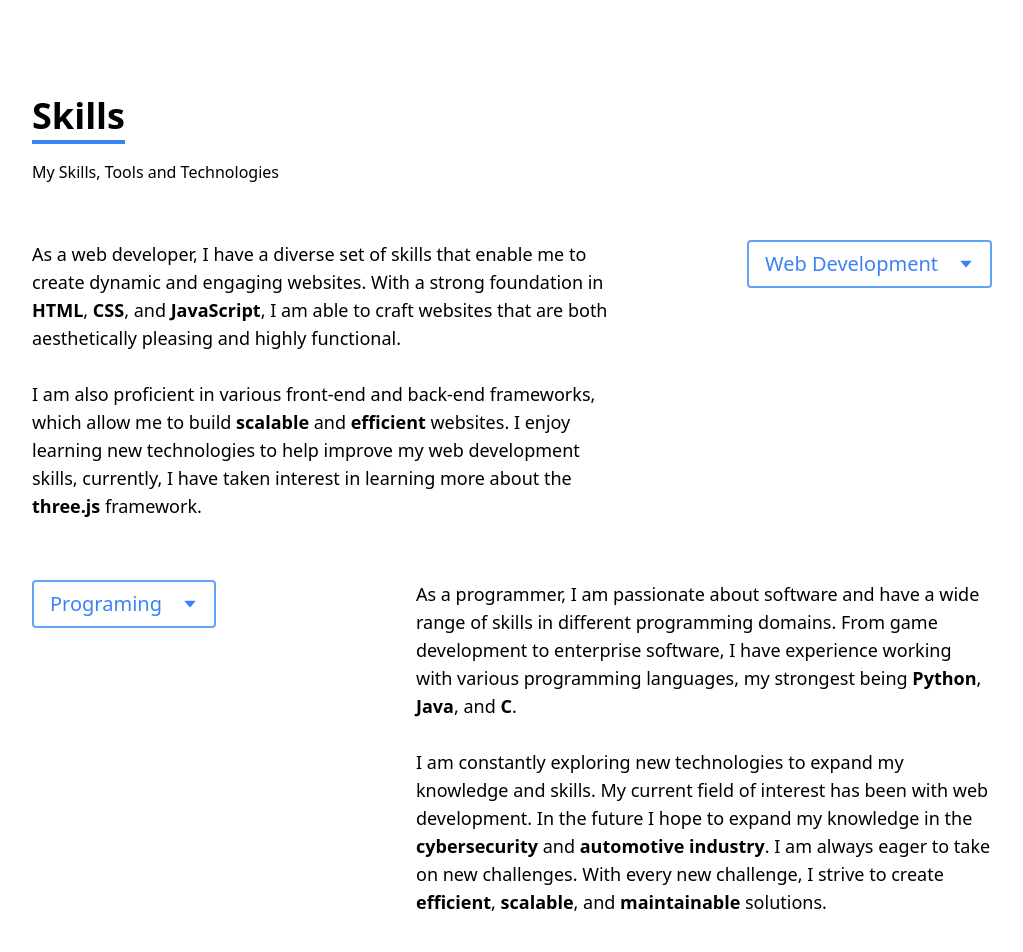
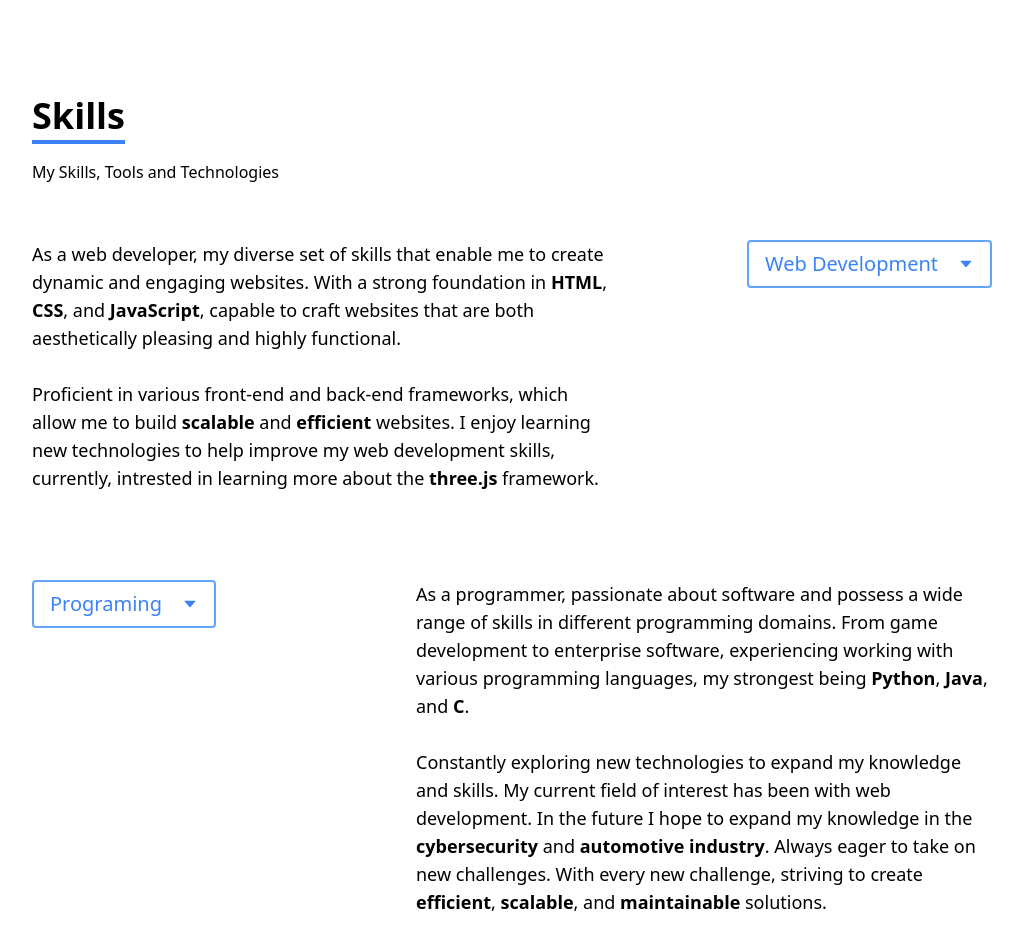
Before and after one commit to ivanebos/personal_portfolio, a Next.js app: page /Skills in a window 1280 px wide. Shown: the top 952 px of the page, without its empty margins (128-1151 px from the left). Built offline with nearby package versions, Linux system fonts and the light colour scheme.

Commit message:
rewording of skills

```diff
--- a/pages/Skills.jsx
+++ b/pages/Skills.jsx
@@ -50,19 +50,19 @@ export default function SkillsScreen() {
       title: "Web \n Development",
       discription: (
         <p className="text-lg">
-          As a web developer, I have a diverse set of skills that enable me to
-          create dynamic and engaging websites. With a strong foundation in{" "}
+          As a web developer, my diverse set of skills that enable me to create
+          dynamic and engaging websites. With a strong foundation in{" "}
           <b className="dark:text-gray-200">HTML</b>,{" "}
           <b className="dark:text-gray-200">CSS</b>, and{" "}
-          <b className="dark:text-gray-200">JavaScript</b>, I am able to craft
+          <b className="dark:text-gray-200">JavaScript</b>, capable to craft
           websites that are both aesthetically pleasing and highly functional.
           <br />
-          <br />I am also proficient in various front-end and back-end
-          frameworks, which allow me to build{" "}
-          <b className="dark:text-gray-200">scalable</b> and{" "}
+          <br />
+          Proficient in various front-end and back-end frameworks, which allow
+          me to build <b className="dark:text-gray-200">scalable</b> and{" "}
           <b className="dark:text-gray-200">efficient</b> websites. I enjoy
           learning new technologies to help improve my web development skills,
-          currently, I have taken interest in learning more about the{" "}
+          currently, intrested in learning more about the{" "}
           <b className="dark:text-gray-200">three.js</b> framework.
         </p>
       ),
@@ -94,20 +94,21 @@ export default function SkillsScreen() {
       title: "Programing",
       discription: (
         <p className="text-lg">
-          As a programmer, I am passionate about software and have a wide range
-          of skills in different programming domains. From game development to
-          enterprise software, I have experience working with various
-          programming languages, my strongest being{" "}
+          As a programmer, passionate about software and possess a wide range of
+          skills in different programming domains. From game development to
+          enterprise software, experiencing working with various programming
+          languages, my strongest being{" "}
           <b className="dark:text-gray-200">Python</b>,{" "}
           <b className="dark:text-gray-200">Java</b>, and{" "}
           <b className="dark:text-gray-200">C</b>.
           <br />
-          <br />I am constantly exploring new technologies to expand my
-          knowledge and skills. My current field of interest has been with web
-          development. In the future I hope to expand my knowledge in the
+          <br />
+          Constantly exploring new technologies to expand my knowledge and
+          skills. My current field of interest has been with web development. In
+          the future I hope to expand my knowledge in the
           <b className="dark:text-gray-200"> cybersecurity</b> and{" "}
-          <b className="dark:text-gray-200">automotive industry</b>. I am always
-          eager to take on new challenges. With every new challenge, I strive to
+          <b className="dark:text-gray-200">automotive industry</b>. Always
+          eager to take on new challenges. With every new challenge, striving to
           create <b className="dark:text-gray-200">efficient</b>,{" "}
           <b className="dark:text-gray-200">scalable</b>, and{" "}
           <b className="dark:text-gray-200">maintainable</b> solutions.
@@ -137,7 +138,7 @@ export default function SkillsScreen() {
       discription: (
         <p className="text-lg">
           As someone with a passion for math, I possess a deep curiosity and
-          appreciation for the insights that can be gleaned from data. Using my
+          appreciation for the insights that can be obtained from data. Using my
           technical skills I can effectively{" "}
           <b className="dark:text-gray-200">process</b>,{" "}
           <b className="dark:text-gray-200">analyze</b>, and{" "}
@@ -184,8 +185,7 @@ export default function SkillsScreen() {
           organization and productivity to become an effective programmer and
           project manager. Finally, my knowledge of{" "}
           <b className="dark:text-gray-300">Git</b> allows me to collaborate
-          effectively with team members. Combining these skills and experience I
-          am able to effectively carry out any project or problem.
+          effectively with team members.
         </p>
       ),
       skillFunc: setSkill4,
```
